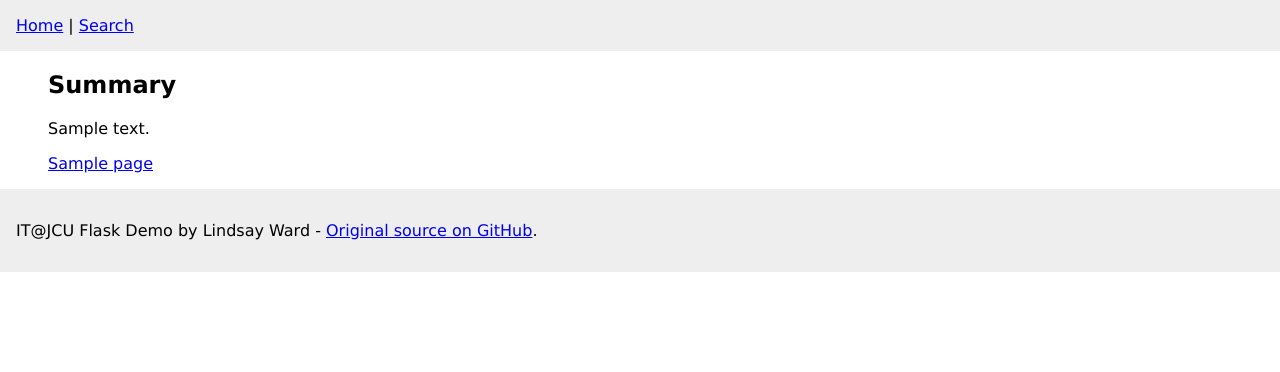
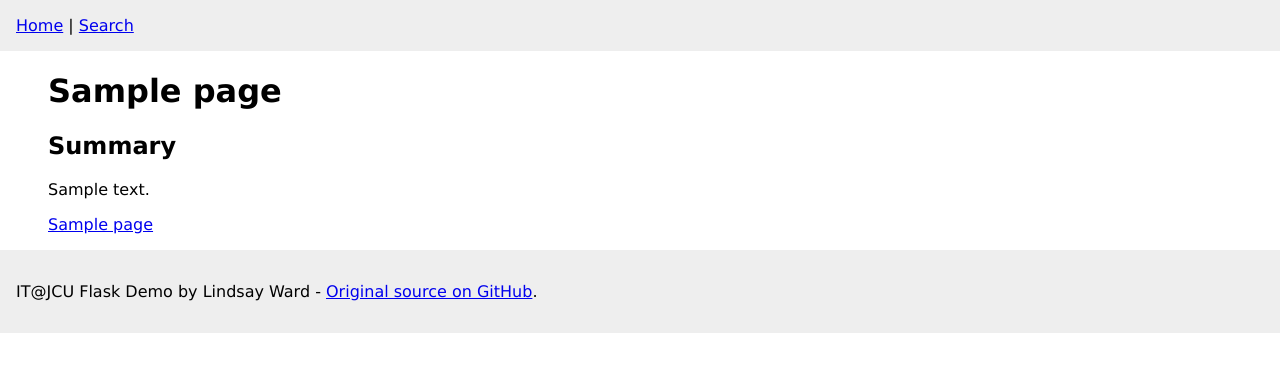
Before and after one commit to ellBasso/CP1404_Practicals, a Flask app: template prac_10/flaskdemo/templates/results.html in a window 1280 px wide. Shown: the top 372 px of the page. Run offline with Flask 2, Linux system fonts and the light colour scheme; the template is opened without the code that fills it: most values are stand-ins (such as "Sample title", 1, 10 or a date in 2020).

Commit message:
Add title to 'results' page template

```diff
--- a/prac_10/flaskdemo/templates/results.html
+++ b/prac_10/flaskdemo/templates/results.html
@@ -2,8 +2,7 @@
 {% block title %}Wikipedia Results{% endblock %}
 {% block content %}
 {% if page %}
-{#    TODO: add page title and more... #}
-
+  <h1>{{ page.title }}</h1>
   <h2>Summary </h2>
     <p>{{ page.summary }}</p>
     <p><a href="{{ page.url }}"> {{ page.title }}</a> </p>
```
